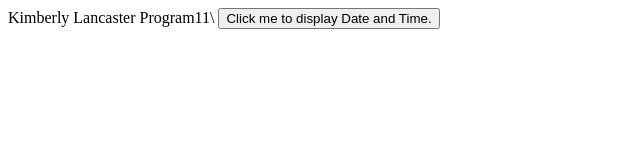
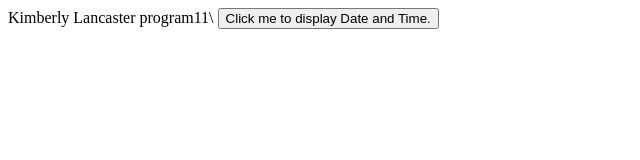
Before and after one commit to klanca576/brotherblazzard.github.io, a plain HTML site: page program1-1.html in a window 1280 px wide. Shown: the full height of the page, 0-640 px from the left. Drawn offline with Linux system fonts and the light colour scheme.

Commit message:
initial commit

```diff
--- a/program1-1.html
+++ b/program1-1.html
@@ -2,7 +2,7 @@
 <html>
 <head>
 <meta charset="utf-8"
-></title>Kimberly Lancaster Program11</title>\
+></title>Kimberly Lancaster program11</title>\
 </head>
 </body>
 <button type="button"
```
